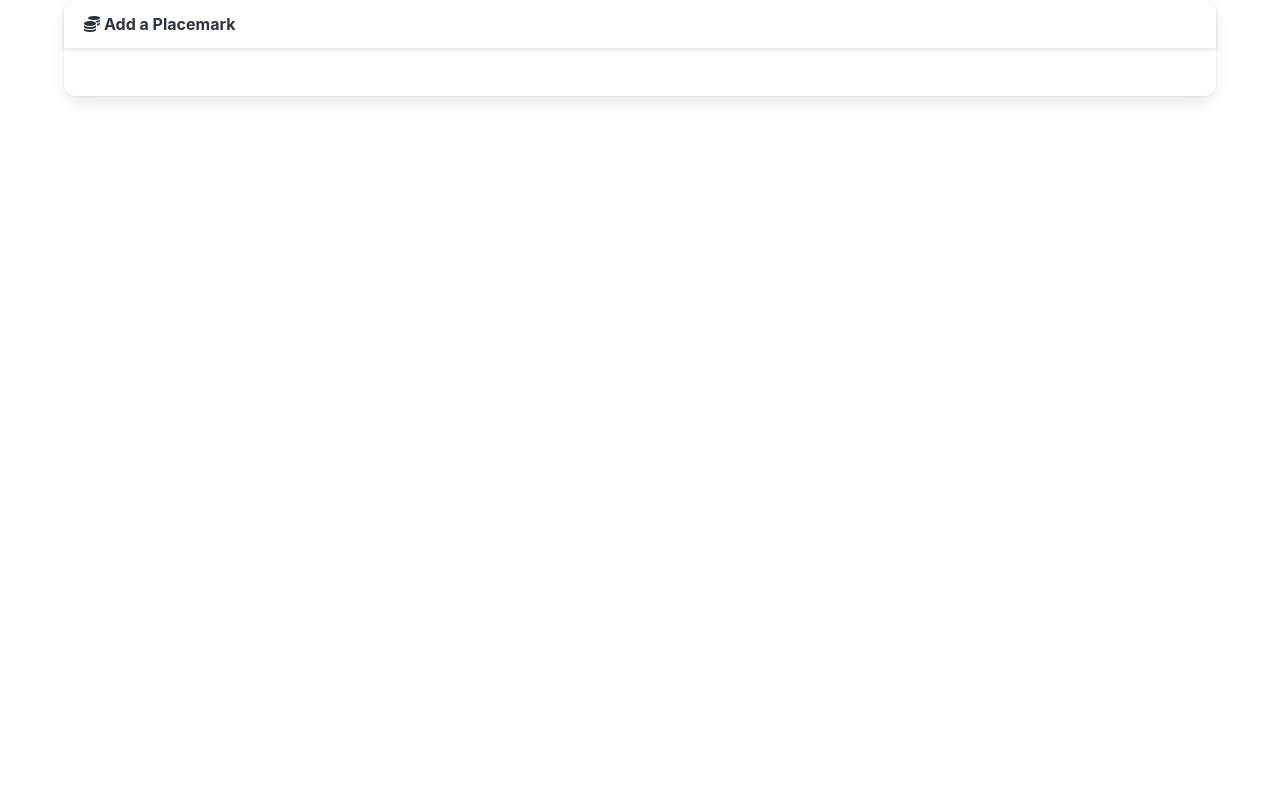
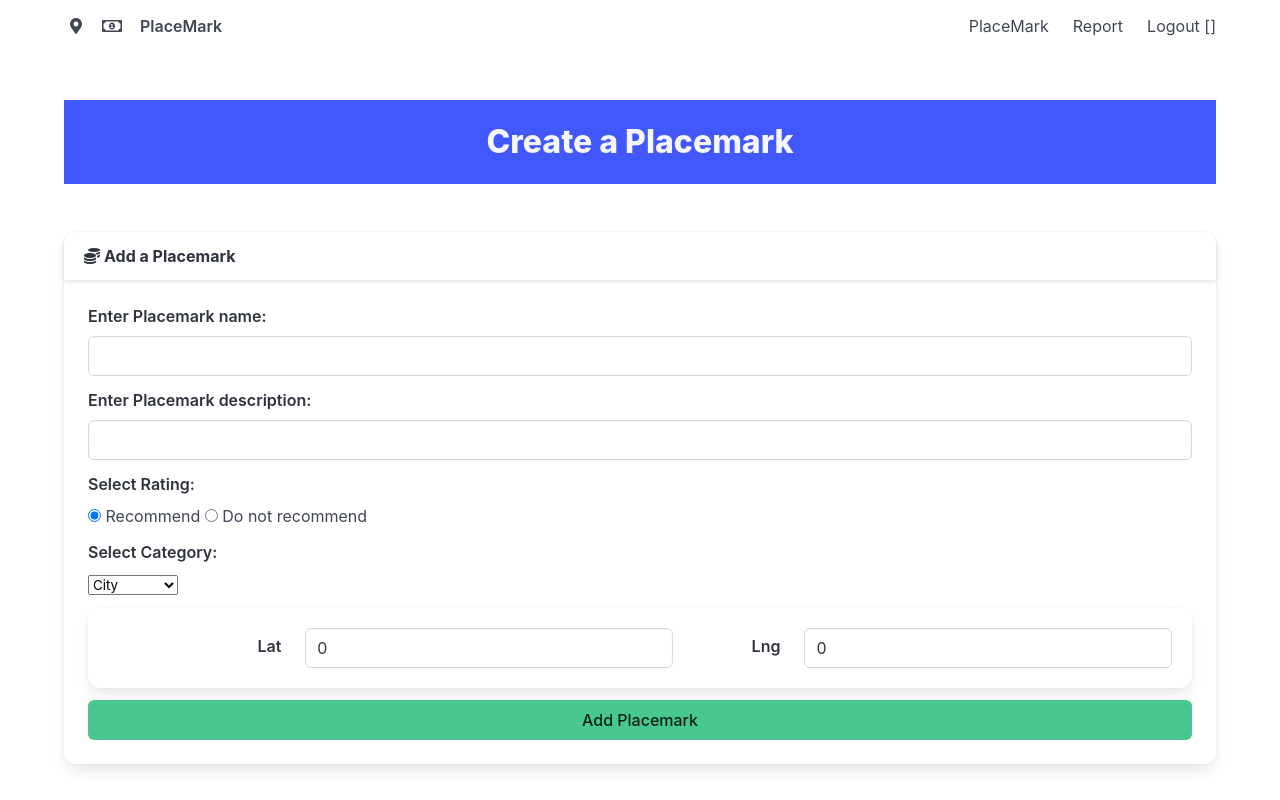
Before and after one commit to marinasalina/placemark-2, a SvelteKit app in the folder placemark-svelte/: page /PlaceMark in a window 1280 px wide. Built offline with nearby package versions, Linux system fonts and the light colour scheme; no server answers.

Commit message:
has been fixed

```diff
--- a/placemark-svelte/src/routes/+layout.svelte
+++ b/placemark-svelte/src/routes/+layout.svelte
@@ -1,15 +1,10 @@
 <script lang="ts">
-	import { loggedInUser } from '$lib/services/runes.svelte';
 	import Heading from '$lib/ui/Heading.svelte';
 	import Menu from '$lib/ui/Menu.svelte';
-	import { placemarkService } from "$lib/services/placemark-service";
-
 </script>
 
 <div class="container">
-	{#if loggedInUser && loggedInUser.email}
-		<Menu />
-		<Heading />
-	{/if}
+	<Menu />
+	<Heading />
 	<slot />
 </div>
--- a/placemark-svelte/src/routes/PlaceMark/+page.svelte
+++ b/placemark-svelte/src/routes/PlaceMark/+page.svelte
@@ -1,5 +1,5 @@
 <script lang="ts">
-	import { loggedInUser, subTitle } from '$lib/services/runes.svelte';
+	import { subTitle } from '$lib/services/runes.svelte';
 	import { placemarkService } from '$lib/services/placemark-service';
 	import Card from '$lib/ui/Card.svelte';
 	import { onMount } from 'svelte';
@@ -11,7 +11,6 @@
 	let placemarks = $state<Placemark[]>([]);
 
 	onMount(async () => {
-		// Load existing placemarks for this user
 		placemarks = await placemarkService.getPlacemarks();
 	});
 </script>
--- a/placemark-svelte/src/routes/PlaceMark/PlaceMarkForm.svelte
+++ b/placemark-svelte/src/routes/PlaceMark/PlaceMarkForm.svelte
@@ -1,6 +1,6 @@
 <script lang="ts">
 	import Coordinates from '$lib/ui/Coordinates.svelte';
-	import { placemarkService } from '$lib/services/PlaceMark-service';
+	import { placemarkService } from '$lib/services/placemark-service';
 
 	let { placemarks } = $props();
 
@@ -32,3 +32,36 @@
 		}
 	}
 </script>
+
+<div>
+	<div class="field">
+		<label class="label">Enter Placemark name:</label>
+		<input class="input" bind:value={PlaceMarkName} type="text" />
+	</div>
+
+	<div class="field">
+		<label class="label">Enter Placemark description:</label>
+		<input class="input" bind:value={PlaceMarkDescription} type="text" />
+	</div>
+
+	<div class="field">
+		<label class="label">Select Rating:</label>
+		<input type="radio" bind:group={selectedMethod} value="recommend" /> Recommend
+		<input type="radio" bind:group={selectedMethod} value="do not recommend" /> Do not recommend
+	</div>
+
+	<div class="field">
+		<label class="label">Select Category:</label>
+		<select bind:value={selectedCategory}>
+			<option>City</option>
+			<option>Monument</option>
+			<option>Library</option>
+		</select>
+	</div>
+
+	<Coordinates bind:lat bind:lng />
+
+	<button class="button is-success is-fullwidth" onclick={addPlacemark}>
+		Add Placemark
+	</button>
+</div>
--- a/placemark-svelte/src/routes/Report/+page.svelte
+++ b/placemark-svelte/src/routes/Report/+page.svelte
@@ -9,7 +9,7 @@
 		placemarks = await placemarkService.getPlacemarks();
 	});
 </script>
-<a class="button is-link mb-4" href="/PlaceMark">Back to Dashboard</a>
+
 <h1 class="title">Placemark Report</h1>
 
 <table class="table is-fullwidth">
```
